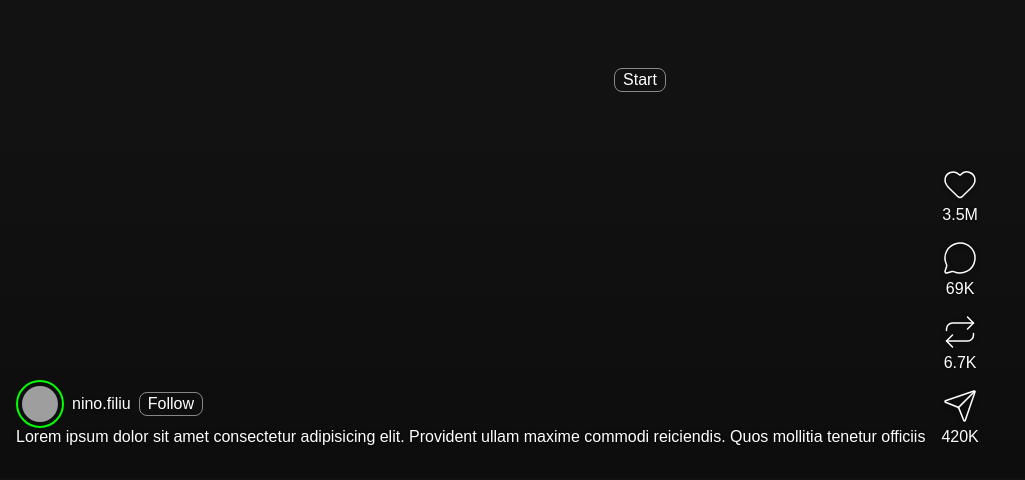
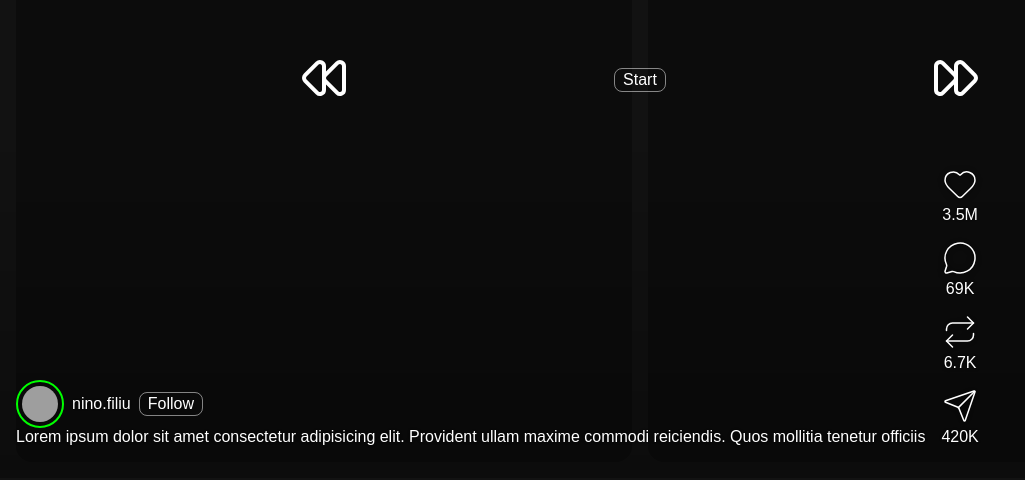
Before and after one commit to ninofiliu/lackadaisical, a React (Vite) app: page / in a window 1280 px wide. Shown: the part 320-800 px from the top of the page, without its empty margins (0-1025 px from the left). Built offline with nearby package versions, Linux system fonts and the light colour scheme; grey boxes are pictures that could not be loaded.

Commit message:
fast/slow ui

```diff
--- a/src/App.tsx
+++ b/src/App.tsx
@@ -1,12 +1,41 @@
 import * as Icons from "lucide-react";
 import { useEffect, useRef, useState, type ReactNode } from "react";
-import { loadReel } from "./lib";
+import { loadReel, type Reel } from "./lib";
 import { x } from "./utils";
 
-const Page = ({ children }: { children: ReactNode }) => {
+const Page = ({
+  children,
+  onSlowStart,
+  onSlowEnd,
+  onFastStart,
+  onFastEnd,
+}: {
+  children: ReactNode;
+  onSlowStart: () => unknown;
+  onSlowEnd: () => unknown;
+  onFastStart: () => unknown;
+  onFastEnd: () => unknown;
+}) => {
   return (
     <>
       {children}
+      <div
+        className="panel-controls"
+        onDoubleClick={() => {
+          // TODO like
+        }}
+      >
+        <div className="slow" onMouseDown={onSlowStart} onMouseUp={onSlowEnd}>
+          <Icons.Rewind size={48} />
+        </div>
+        <div className="slow">
+          <Icons.FastForward
+            size={48}
+            onMouseDown={onFastStart}
+            onMouseUp={onFastEnd}
+          />
+        </div>
+      </div>
       <div className="overlay">
         <div className="description">
           <div className="desc-header">
@@ -46,6 +75,11 @@ const width = 1080;
 const height = 1920;
 
 export const App = () => {
+  // SHARED
+  const reelsi = useRef(0);
+  const reels = useRef<Reel[]>([]);
+  const frame = useRef(0);
+
   // INFINITE SCROLL
   const pagesRef = useRef<HTMLDivElement>(null);
   const page0 = useRef<HTMLDivElement>(null);
@@ -60,6 +94,11 @@ export const App = () => {
       const currentPage = Math.round(pages.scrollTop / pages.clientHeight);
       if (currentPage === 0 || currentPage === 2) {
         page1.current?.scrollIntoView({ behavior: "instant" });
+
+        reels.current[reelsi.current].stopAudio();
+        reelsi.current = (reelsi.current + 1) % reels.current.length;
+        frame.current = 0;
+        reels.current[reelsi.current].playAudioFrom(0);
       }
     };
 
@@ -78,11 +117,12 @@ export const App = () => {
   const canvas2 = useRef<HTMLCanvasElement>(null);
   const [loading, setLoading] = useState(false);
   const [running, setRunning] = useState(false);
+  const speed = useRef<"slow" | "normal" | "fast">("normal");
 
   const start = async () => {
     setLoading(true);
 
-    const reels = await Promise.all([
+    reels.current = await Promise.all([
       // loadReel("/baseline/DO3RPmfDbil.mp4"),
       loadReel("/baseline/DOBhidykflW.mp4"),
       loadReel("/baseline/DQyZMfNEQcp.mp4"),
@@ -97,7 +137,6 @@ export const App = () => {
       loadReel("/baseline/DTzFEugEw9z.mp4"),
       loadReel("/baseline/DTzIp7okWks.mp4"),
     ]);
-    console.log("loaded reels");
 
     // Decode packets and render to canvas in real-time
     const ctx0 = x(x(canvas0.current).getContext("2d"));
@@ -114,46 +153,31 @@ export const App = () => {
       },
       error: console.error,
     });
-    decoder.configure(reels[0].decoderConfig);
-
-    let i = 0;
-    let reeli = 0;
-    const presses = {} as Record<string, boolean>;
-    window.addEventListener("keydown", (evt) => {
-      presses[evt.key] = true;
-      if (evt.key === "y") {
-        reels[reeli].stopAudio();
-        reeli = (reeli + 1) % reels.length;
-        i = 0;
-        reels[reeli].playAudioFrom(0);
-      }
-    });
-    window.addEventListener("keyup", (evt) => {
-      presses[evt.key] = false;
-    });
+    decoder.configure(reels.current[0].decoderConfig);
 
     setRunning(true);
 
-    reels[reeli].playAudioFrom(0);
+    reels.current[reelsi.current].playAudioFrom(0);
     while (true) {
-      const isMoshing = presses["p"] || presses["o"] || presses["u"];
-      const reel = reels[reeli];
+      const reel = reels.current[reelsi.current];
 
-      const { timeout, chunk } = await reel.render(i, isMoshing);
+      const { timeout, chunk } = await reel.render(
+        frame.current,
+        speed.current !== "normal",
+      );
       decoder.decode(chunk);
       await new Promise((r) => setTimeout(r, timeout * 1000));
 
-      if (presses["i"]) {
-        i = 0;
-      } else if (presses["p"]) {
-        i += 0;
-      } else if (presses["o"]) {
-        // i += incr;
-        i += 0.25;
-      } else if (presses["u"]) {
-        i = Math.random() * reel.length;
-      } else {
-        i++;
+      switch (speed.current) {
+        case "slow":
+          frame.current += 0.25;
+          break;
+        case "normal":
+          frame.current++;
+          break;
+        case "fast":
+          frame.current = Math.random() * reel.length;
+          break;
       }
     }
   };
@@ -162,17 +186,32 @@ export const App = () => {
     <>
       <div className="pages" ref={pagesRef}>
         <div className="page" ref={page0}>
-          <Page>
+          <Page
+            onSlowStart={() => (speed.current = "slow")}
+            onSlowEnd={() => (speed.current = "normal")}
+            onFastStart={() => (speed.current = "fast")}
+            onFastEnd={() => (speed.current = "normal")}
+          >
             <canvas ref={canvas0} width={width} height={height} />
           </Page>
         </div>
         <div className="page" ref={page1}>
-          <Page>
+          <Page
+            onSlowStart={() => (speed.current = "slow")}
+            onSlowEnd={() => (speed.current = "normal")}
+            onFastStart={() => (speed.current = "fast")}
+            onFastEnd={() => (speed.current = "normal")}
+          >
             <canvas ref={canvas1} width={width} height={height} />
           </Page>
         </div>
         <div className="page" ref={page2}>
-          <Page>
+          <Page
+            onSlowStart={() => (speed.current = "slow")}
+            onSlowEnd={() => (speed.current = "normal")}
+            onFastStart={() => (speed.current = "fast")}
+            onFastEnd={() => (speed.current = "normal")}
+          >
             <canvas ref={canvas2} width={width} height={height} />
           </Page>
         </div>
--- a/src/lib.ts
+++ b/src/lib.ts
@@ -91,3 +91,5 @@ export const loadReel = async (path: string) => {
     decoderConfig,
   };
 };
+
+export type Reel = Awaited<ReturnType<typeof loadReel>>;
--- a/src/main.css
+++ b/src/main.css
@@ -31,7 +31,7 @@ canvas {
   position: absolute;
   bottom: 0;
   width: 100%;
-  background: linear-gradient(transparent, rgba(0, 0, 0, 0.25));
+  background: linear-gradient(transparent, rgba(0, 0, 0, 0.3));
   display: flex;
   align-items: end;
   padding: 16px;
@@ -86,3 +86,18 @@ button:hover {
   align-items: center;
   display: flex;
 }
+.panel-controls {
+  position: absolute;
+  inset: 0;
+  display: grid;
+  grid-template-columns: repeat(2, 1fr);
+  gap: 16px;
+  padding: 16px;
+}
+.panel-controls > div {
+  display: flex;
+  justify-content: center;
+  align-items: center;
+  background-color: rgba(0, 0, 0, 0.3);
+  border-radius: 16px;
+}
```
